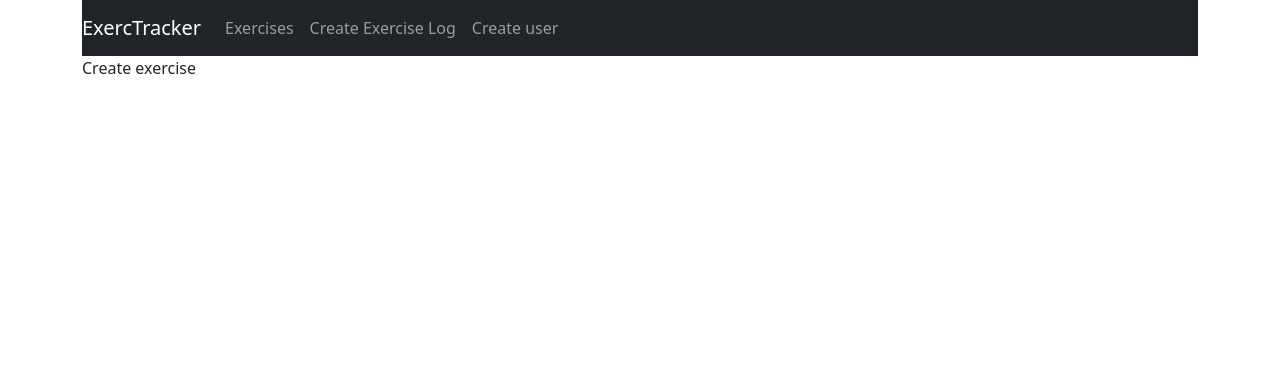
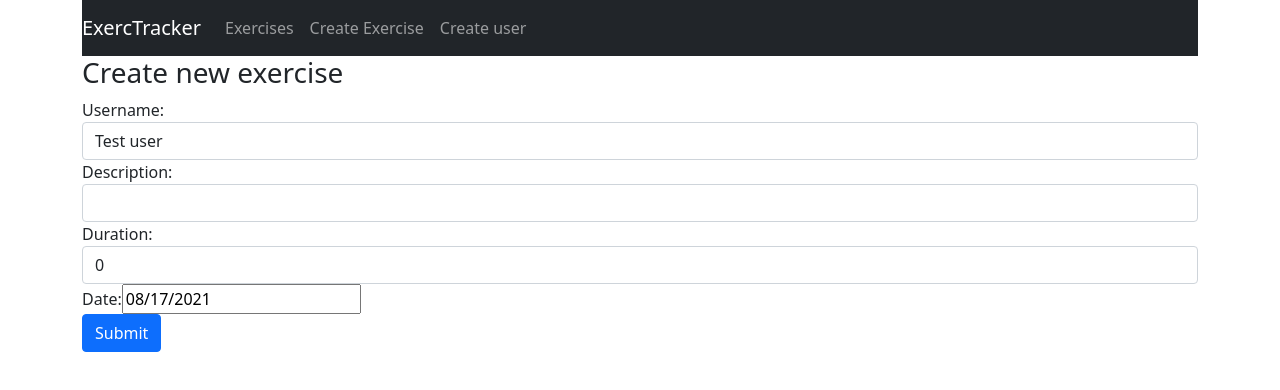
Before and after one commit to luislongo/exercise-tracker, a React (Create React App) app: page /create in a window 1280 px wide. Shown: the top 390 px of the page. Built offline with nearby package versions, Linux system fonts and the light colour scheme.

Commit message:
Created add form for User and Exercise

```diff
--- a/package.json
+++ b/package.json
@@ -12,9 +12,11 @@
     "express": "^4.17.1",
     "mongoose": "^5.13.7",
     "react": "^17.0.2",
+    "react-datepicker": "^4.2.0",
     "react-dom": "^17.0.2",
     "react-router-dom": "^5.2.0",
     "react-scripts": "4.0.3",
+    "react_datepicker": "^1.0.0",
     "web-vitals": "^1.1.2"
   },
   "scripts": {
--- a/src/components/CreateExercise.component.js
+++ b/src/components/CreateExercise.component.js
@@ -1,9 +1,105 @@
-import React from 'react'
+import {useState, useEffect, useRef} from 'react'
+import DatePicker from "react-datepicker"
+import 'react-datepicker/dist/react-datepicker.css'
 
 const CreateExercise = () => {
+    const [username, setUsername] = useState('')
+    const [description, setDescription] = useState('')
+    const [duration, setDuration] = useState(0)
+    const [date, setDate] = useState(new Date())
+    const [users, setUsers] = useState([])
+    const userInput = useRef(null)
+
+    useEffect(() => {
+        setUsername('Test user')
+        setUsers([
+            'Test user','Test user 3','Test user 2','Test user 1','Test user 0'
+        ])
+        console.log(users)
+    }, [])
+
+    const handleUsernameChange = (e) => {
+        setUsername(e.target.value)
+    }
+
+    const handleDescriptionChange = (e) => {
+        setDescription(e.target.value)
+    }
+
+    const handleDurationChange = (e) => {
+        setDuration(e.target.value)
+    }
+
+    const handleDateChange = (date) => {
+        setDate(date)
+    }
+
+    const handleSubmit = (e) => {
+        e.preventDefault()
+
+        const newExercise = {
+            username : username,
+            description : description,
+            duration : duration,
+            date : date
+        }
+
+        window.location = '/'
+    }
+
     return (
         <div>
-            <p>Create exercise</p>
+            <h3>Create new exercise</h3>
+            <form onSubmit={(e) => handleSubmit(e)}>
+                <div className='form-group'>
+                    <label>Username: </label>
+                    <select
+                    ref={userInput}
+                    required className='form-control'
+                    value={username}
+                    onChange={(e) => handleUsernameChange(e)}
+                    >
+                        {
+                            users.map((user) => {return (
+                                <option key={user} value={user}>
+                                    {user}
+                                </option>
+                            )
+                            })
+                        }
+                    </select>
+                </div>
+                <div className='form-group'>
+                    <label>Description: </label>
+                    <input
+                    required
+                    type='text'
+                    className='form-control'
+                    value={description}
+                    onChange={(e) => handleDescriptionChange(e)}
+                    />
+                </div>
+                <div className='form-group'>
+                    <label>Duration: </label>
+                    <input
+                    required
+                    type='text'
+                    className='form-control'
+                    value={duration}
+                    onChange={(e) => handleDurationChange(e)}
+                    />
+                </div>
+                <div className='form-group'>
+                    <label>Date: </label>
+                    <DatePicker
+                        required
+                        selected={date}
+                        onChange={(date) => handleDateChange(date)}
+                    />
+                </div>
+                <input type='Submit' value='Submit' className='btn btn-primary' />
+
+            </form>
         </div>
     )
 }
--- a/src/components/CreateUser.component.js
+++ b/src/components/CreateUser.component.js
@@ -1,9 +1,34 @@
-import React from 'react'
+import {useState} from 'react'
 
 const CreateUser = () => {
+    const [username, setUsername] = useState('')
+
+    const handleUsernameChange = (e) => {
+        setUsername(e.target.value)
+    }
+
+    const handleSubmit = (e) => {
+        e.preventDefault()
+
+        const newUser = username
+        console.log(newUser)
+        setUsername('')
+    }
+
     return (
         <div>
-            <p>Create user</p>
+            <h3>Create user</h3>
+            <form onSubmit={(e) => handleSubmit(e)}>
+                <div className='form-group'>
+                    <label></label>
+                    <input
+                    className='form-control'
+                    type='text'
+                    value={username}
+                    onChange={(e) => setUsername(e.target.value)}/>
+                </div>
+                <input className='btn btn-primary' type='submit' value='Submit' />
+            </form>
         </div>
     )
 }
--- a/src/components/NavBar.component.js
+++ b/src/components/NavBar.component.js
@@ -11,7 +11,7 @@ const NavBar = () => {
                         <Link to='/' className='nav-link'>Exercises</Link>
                     </li>
                     <li className='navbar-item'>
-                        <Link to='/create' className='nav-link'>Create Exercise Log</Link>
+                        <Link to='/create' className='nav-link'>Create Exercise</Link>
                     </li>
                     <li className='navbar-item'>
                         <Link to='/user' className='nav-link'>Create user</Link>
```
Also changed, not shown: 2 other files (tests, documents, lock files or other folders).
